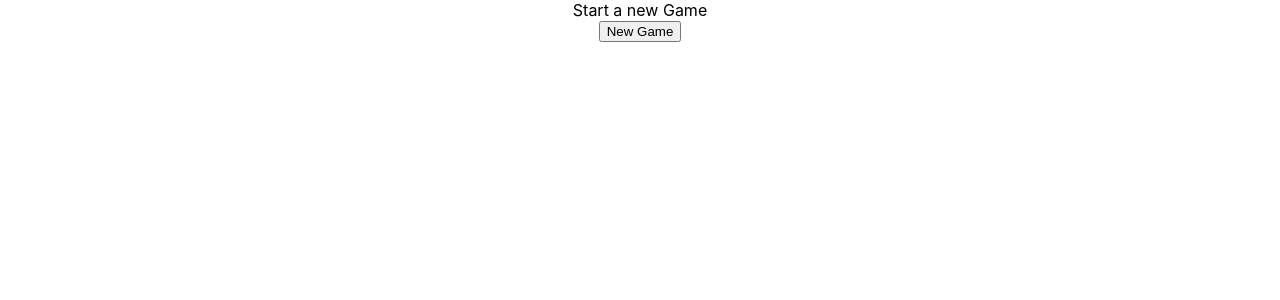
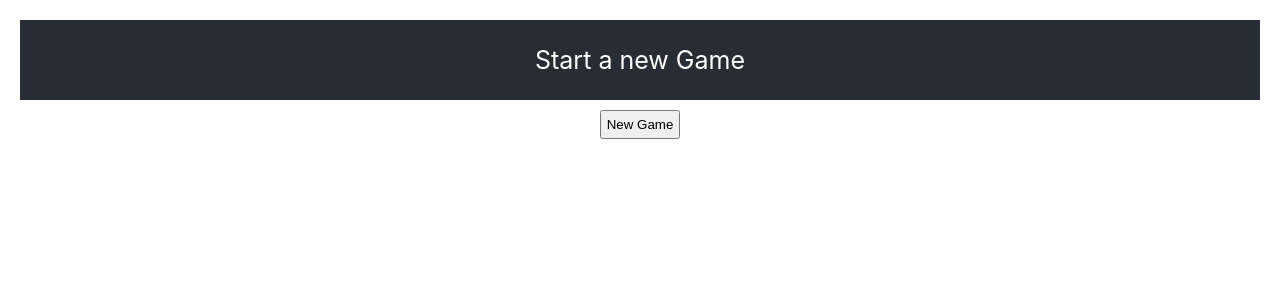
Before and after one commit to nathanrobb/battleships, a React (Create React App) app in the folder Battleships/: page / in a window 1280 px wide. Shown: the top 300 px of the page. Built offline with nearby package versions, Linux system fonts and the light colour scheme.

Commit message:
Add CSS class / styles

```diff
--- a/Battleships/src/App.css
+++ b/Battleships/src/App.css
@@ -1,38 +1,23 @@
-.App {
-  text-align: center;
+* {
+  padding: 5px;
 }
 
-.App-logo {
-  height: 40vmin;
-  pointer-events: none;
+.app {
+  text-align: center;
+  padding: 0px;
 }
 
-@media (prefers-reduced-motion: no-preference) {
-  .App-logo {
-    animation: App-logo-spin infinite 20s linear;
-  }
+.header {
+  background-color: #282c34;
+  min-height: 80px;
+  display: flex;
+  align-items: center;
+  justify-content: center;
+  font-size: 25px;
+  color: white;
+  padding: 0px;
 }
 
-.App-header {
-  background-color: #282c34;
-  min-height: 100vh;
-  display: flex;
-  flex-direction: column;
-  align-items: center;
-  justify-content: center;
-  font-size: calc(10px + 2vmin);
-  color: white;
+.error {
+  color: red;
 }
-
-.App-link {
-  color: #61dafb;
-}
-
-@keyframes App-logo-spin {
-  from {
-    transform: rotate(0deg);
-  }
-  to {
-    transform: rotate(360deg);
-  }
-}
--- a/Battleships/src/App.tsx
+++ b/Battleships/src/App.tsx
@@ -5,7 +5,7 @@ import { GameProvider } from './contexts/GameContext';
 
 const App: React.FC = () => {
   return (
-    <div className="App">
+    <div className="app">
       <GameProvider>
         <BattleshipsApp />
       </GameProvider>
--- a/Battleships/src/components/ErrorMessage.tsx
+++ b/Battleships/src/components/ErrorMessage.tsx
@@ -1,7 +1,7 @@
 import React from 'react';
 
 const ErrorMessage: React.FC = ({ children }) => {
-  return <div>{children}</div>;
+  return <div className="error">{children}</div>;
 };
 
 export { ErrorMessage };
--- a/Battleships/src/components/Heading.tsx
+++ b/Battleships/src/components/Heading.tsx
@@ -5,7 +5,7 @@ type HeadingProps = {
 };
 
 const Heading: React.FC<HeadingProps> = ({ heading }) => {
-  return <div>{heading}</div>;
+  return <div className="header">{heading}</div>;
 };
 
 export { Heading };
```
